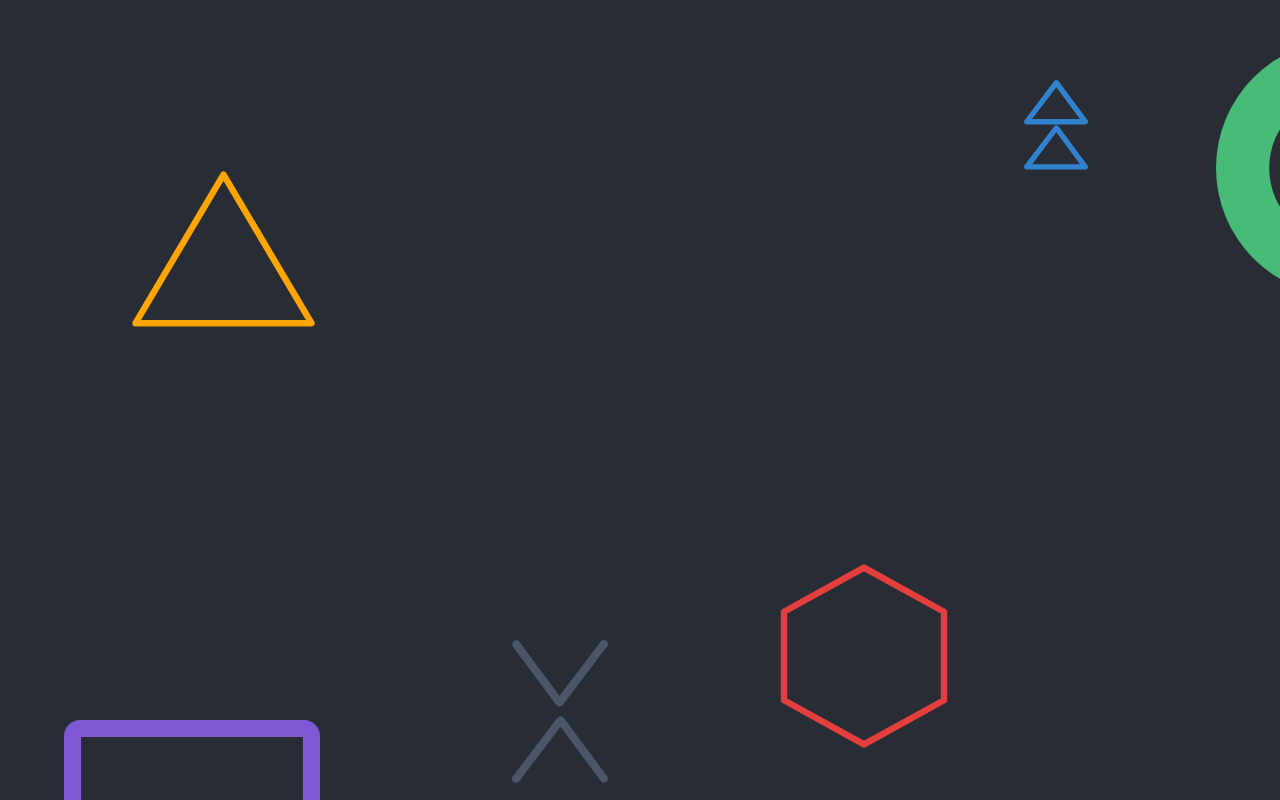
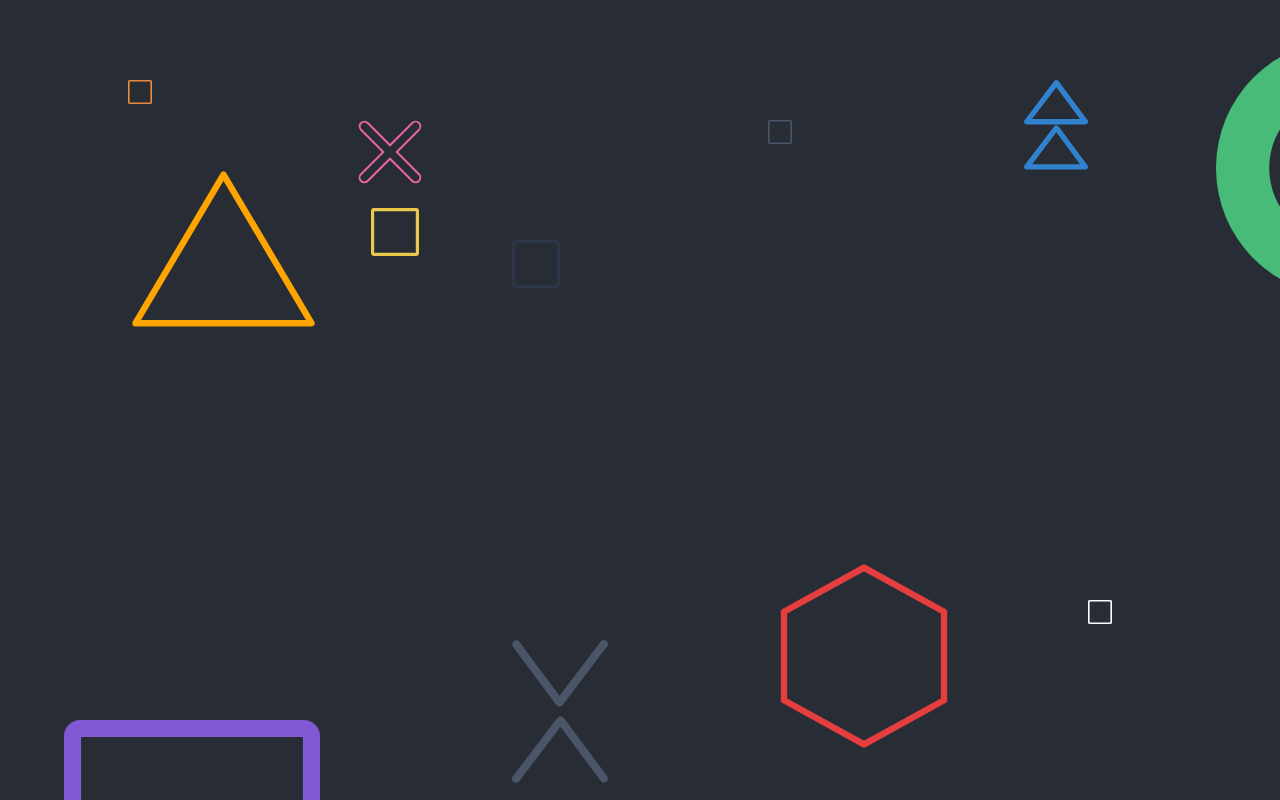
Before and after one commit to AlecDannmayr/AccessAutonomyReact, a React (Create React App) app: page / in a window 1280 px wide. Shown: the top 800 px of the page. Built offline with nearby package versions, Linux system fonts and the light colour scheme.

Commit message:
--- Auto-Git Commit ---

```diff
--- a/src/backGroundShapes.js
+++ b/src/backGroundShapes.js
@@ -1,26 +1,24 @@
 import React from 'react'
 import Circle from './svgs/circle'
 import Square from './svgs/square'
-import ArrowUp from './svgs/arrowUp'
-import ArrowDown from './svgs/arrowDown'
 import Cross from './svgs/cross'
 import Hexagon from './svgs/hexagon'
 import DoubleTriangle from './svgs/doubleTriangle'
 import DoubleArrow from './svgs/doubleArrow'
 import Triangle from './svgs/triangle'
+import StaticShapes from './svgs/staticShapes'
 
 const backGroundShapes = () => {
    return (
       <div>
          <Circle />
          <Square />
-         <ArrowUp />
-         <ArrowDown />
          <Cross />
          <Hexagon />
          <DoubleTriangle />
          <DoubleArrow />
          <Triangle />
+         <StaticShapes />
       </div>
    )
 }
--- a/src/svgs/cross.js
+++ b/src/svgs/cross.js
@@ -3,7 +3,7 @@ import './shapeStyle.css'
 
 function cross() {
    return (
-      <svg id={'cross'}>
+      <svg id={'cross'} viewBox="0 0 100 100">
          <path stroke-width="3px" d="M60.5,50l34.8-34.8c2.9-2.9,2.9-7.6,0-10.5c-2.9-2.9-7.6-2.9-10.5,0L50,39.5L15.2,4.7c-2.9-2.9-7.6-2.9-10.5,0    c-2.9,2.9-2.9,7.6,0,10.5L39.5,50L4.7,84.8c-2.9,2.9-2.9,7.6,0,10.5c1.4,1.4,3.3,2.2,5.2,2.2s3.8-0.7,5.2-2.2L50,60.5l34.8,34.8    c1.4,1.4,3.3,2.2,5.2,2.2c1.9,0,3.8-0.7,5.2-2.2c2.9-2.9,2.9-7.6,0-10.5L60.5,50z"></path>
       </svg>
    )
--- a/src/svgs/shapeStyle.css
+++ b/src/svgs/shapeStyle.css
@@ -34,7 +34,13 @@
 }
 
 #cross {
-  background-color: red;
+  position: absolute;
+  stroke: currentColor;
+  fill: none;
+  color: #ed64a6;
+  width: 4rem;
+  left: 28%;
+  top: 15%;
 }
 
 #arrowUp {
@@ -70,4 +76,64 @@
   left: 80%;
   top: 10%;
 }
+
+#static-square-1 {
+  position: absolute;
+  stroke: none;
+  fill: currentColor;
+  color: #2d3748;
+  width: 3rem;
+  left: 40%;
+  top: 30%;
+}
+
+#static-square-2 {
+  position: absolute;
+  stroke: none;
+  fill: currentColor;
+  color: #2d3748;
+  width: 1.5rem;
+  left: 10%;
+  top: 10%;
+}
+
+#static-square-3 {
+  position: absolute;
+  stroke: none;
+  fill: currentColor;
+  color: #4a5568;
+  width: 1.5rem;
+  left: 60%;
+  top: 15%;
+}
+
+#static-square-4 {
+  position: absolute;
+  stroke: none;
+  fill: currentColor;
+  color: #ed8936;
+  width: 1.5rem;
+  left: 10%;
+  top: 10%;
+}
+
+#static-square-5 {
+  position: absolute;
+  stroke: none;
+  fill: currentColor;
+  color: #ecc94b;
+  width: 3rem;
+  left: 29%;
+  top: 26%;
+}
+
+#static-square-6 {
+  position: absolute;
+  stroke: none;
+  fill: currentColor;
+  color: #fff;
+  width: 1.5rem;
+  left: 85%;
+  top: 75%;
+}
 /*# sourceMappingURL=shapeStyle.css.map */
--- a/src/svgs/shapeStyle.scss
+++ b/src/svgs/shapeStyle.scss
@@ -34,7 +34,13 @@
 }
 
 #cross {
-   background-color: red;
+   position: absolute;
+   stroke: currentColor;
+   fill: none;
+   color: #ed64a6;
+   width: 4rem;
+   left: 28%;
+   top: 15%;
 }
 
 #arrowUp {
@@ -70,3 +76,63 @@
    left: 80%;
    top: 10%;
 }
+
+#static-square-1 {
+   position: absolute;
+   stroke: none;
+   fill: currentColor;
+   color: #2d3748;
+   width: 3rem;
+   left: 40%;
+   top: 30%;
+}
+
+#static-square-2 {
+   position: absolute;
+   stroke: none;
+   fill: currentColor;
+   color: #2d3748;
+   width: 1.5rem;
+   left: 10%;
+   top: 10%;
+}
+
+#static-square-3 {
+   position: absolute;
+   stroke: none;
+   fill: currentColor;
+   color: #4a5568;
+   width: 1.5rem;
+   left: 60%;
+   top: 15%;
+}
+
+#static-square-4 {
+   position: absolute;
+   stroke: none;
+   fill: currentColor;
+   color: #ed8936;
+   width: 1.5rem;
+   left: 10%;
+   top: 10%;
+}
+
+#static-square-5 {
+   position: absolute;
+   stroke: none;
+   fill: currentColor;
+   color: #ecc94b;
+   width: 3rem;
+   left: 29%;
+   top: 26%;
+}
+
+#static-square-6 {
+   position: absolute;
+   stroke: none;
+   fill: currentColor;
+   color: #fff;
+   width: 1.5rem;
+   left: 85%;
+   top: 75%;
+}
--- /dev/null
+++ b/src/svgs/staticShapes.js
@@ -0,0 +1,28 @@
+import React from 'react'
+import './shapeStyle.css'
+
+function staticShapes() {
+   return (
+      <div>
+         <svg id={'static-square-1'} viewBox="0 0 30 30">
+            <path d="M28,2V28H2V2H28m.13-2H1.88A1.88,1.88,0,0,0,0,1.88V28.13A1.88,1.88,0,0,0,1.88,30H28.13A1.87,1.87,0,0,0,30,28.13V1.88A1.88,1.88,0,0,0,28.13,0Z"></path>
+         </svg>
+         <svg id={'static-square-2'} viewBox="0 0 30 30">
+            <path d="M28,2V28H2V2H28m.13-2H1.88A1.88,1.88,0,0,0,0,1.88V28.13A1.88,1.88,0,0,0,1.88,30H28.13A1.87,1.87,0,0,0,30,28.13V1.88A1.88,1.88,0,0,0,28.13,0Z"></path>
+         </svg>
+         <svg id={'static-square-3'} viewBox="0 0 30 30">
+            <path d="M28,2V28H2V2H28m.13-2H1.88A1.88,1.88,0,0,0,0,1.88V28.13A1.88,1.88,0,0,0,1.88,30H28.13A1.87,1.87,0,0,0,30,28.13V1.88A1.88,1.88,0,0,0,28.13,0Z"></path>
+         </svg>
+         <svg id={'static-square-4'} viewBox="0 0 30 30">
+            <path d="M28,2V28H2V2H28m.13-2H1.88A1.88,1.88,0,0,0,0,1.88V28.13A1.88,1.88,0,0,0,1.88,30H28.13A1.87,1.87,0,0,0,30,28.13V1.88A1.88,1.88,0,0,0,28.13,0Z"></path>
+         </svg>
+         <svg id={'static-square-5'} viewBox="0 0 30 30">
+            <path d="M28,2V28H2V2H28m.13-2H1.88A1.88,1.88,0,0,0,0,1.88V28.13A1.88,1.88,0,0,0,1.88,30H28.13A1.87,1.87,0,0,0,30,28.13V1.88A1.88,1.88,0,0,0,28.13,0Z"></path>
+         </svg>
+         <svg id={'static-square-6'} viewBox="0 0 30 30">
+            <path d="M28,2V28H2V2H28m.13-2H1.88A1.88,1.88,0,0,0,0,1.88V28.13A1.88,1.88,0,0,0,1.88,30H28.13A1.87,1.87,0,0,0,30,28.13V1.88A1.88,1.88,0,0,0,28.13,0Z"></path>
+         </svg>
+      </div>
+   )
+}
+export default staticShapes
```
Also changed, not shown: 1 other file (tests, documents, lock files or other folders).
